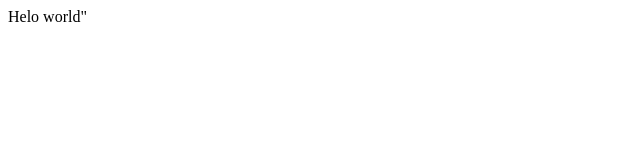
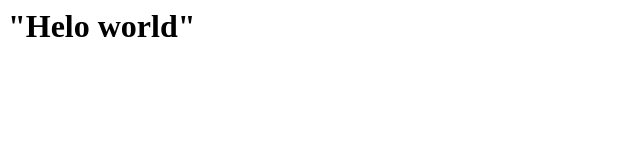
Before and after one commit to waldtsi/ex-cpi2, a plain HTML site: page index.html in a window 1280 px wide. Shown: the whole page, without its empty margins (0-640 px from the left). Drawn offline with Linux system fonts and the light colour scheme.

Commit message:
Update index.html

```diff
--- a/index.html
+++ b/index.html
@@ -1,6 +1,6 @@
 <html>
   <head></head>
   <body>
-    <h>Helo world"</h>
+    <h1>"Helo world"</h1>
   </body>
 </html>
```
